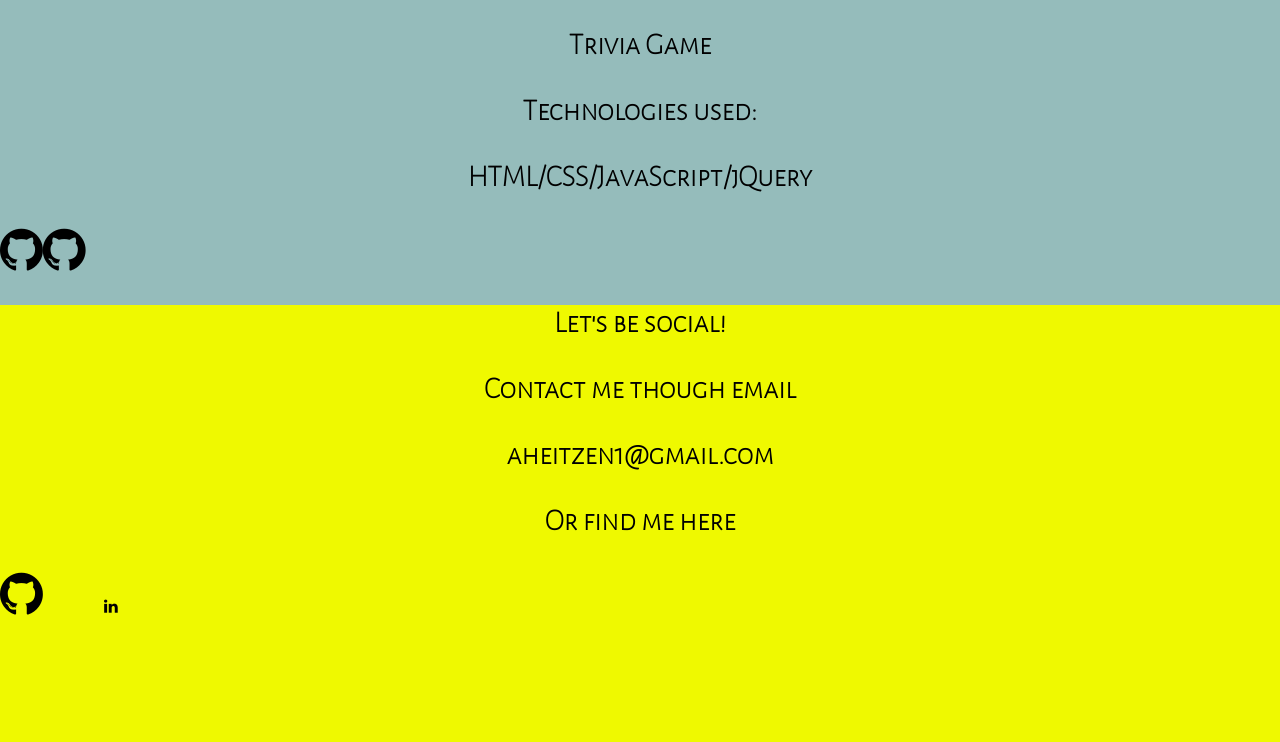
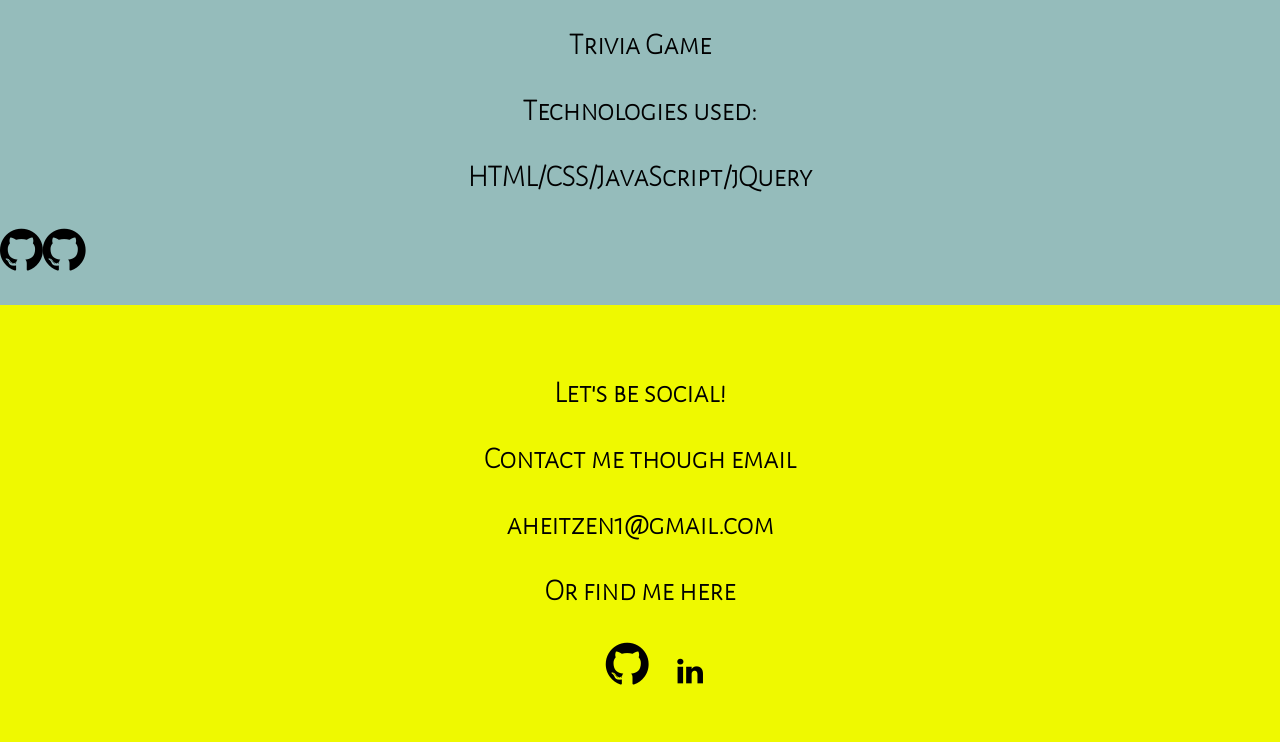
Before and after one commit to aheitzen/profile, a plain HTML site: page index.html in a window 1280 px wide. Shown: the part 4588-5330 px from the top of the page. Drawn offline with nearby package versions, Linux system fonts and the light colour scheme.

Commit message:
added contact section

```diff
--- a/css/main.css
+++ b/css/main.css
@@ -60,6 +60,10 @@ p img {
 	width: 550px;
 }
 
+p#social {
+	padding-top: 70px;
+}
+
 button  {
 	text-align: center;
 	border-style: none;
@@ -93,3 +97,8 @@ a:active { color: black; }
 	width: 100px;
 	color: black;
 }
+
+
+p#mail a:hover {
+	color: white;
+}
--- a/index.html
+++ b/index.html
@@ -50,12 +50,12 @@
 					<i class="fa fa-github" aria-hidden="true"><a target="blank" href="https://github.com/aheitzen/Project-one-game"></a></i>
 
 			<div id="footer">
-				<p>Let's be social!</p>
+				<p id="social">Let's be social!</p>
 				<p>Contact me though email</p>
-				<p><a href="mailto:aheitzen1@gmail.com">aheitzen1@gmail.com</a></p>
+				<p id="mail"><a href="mailto:aheitzen1@gmail.com">aheitzen1@gmail.com</a></p>
 				<p>Or find me here</p>
-				<i class="fa fa-github" aria-hidden="true"><a href="https://github.com/aheitzen"></a></i>
-				<i class="fa fa-linkedin" aria-hidden="true"><a href="www.linkedin.com/in/aheitzen"></a></i>
+				<p><a target="blank" href="https://github.com/aheitzen"><i class="fa fa-github" aria-hidden="true"></i><i class="fa fa-linkedin" aria-hidden="true"></i></a></p>
+				<!-- <a target="blank" href="https://www.linkedin.com/in/aheitzen"><i class="fa fa-linkedin" aria-hidden="true"></i></a> -->
 			</div>
 
 
--- a/js/main.js
+++ b/js/main.js
@@ -2,7 +2,7 @@ $(document).ready(function (){
             $("#projectbutton").click(function (){
                 $('html, body').animate({
                     scrollTop: $("#projects").offset().top
-                }, 2000);
+                }, 1000);
             });
         });
 
@@ -10,6 +10,6 @@ $(document).ready(function (){
             $("#contactbutton").click(function (){
                 $('html, body').animate({
                     scrollTop: $("#footer").offset().top
-                }, 2000);
+                }, 1000);
             });
         });
```
